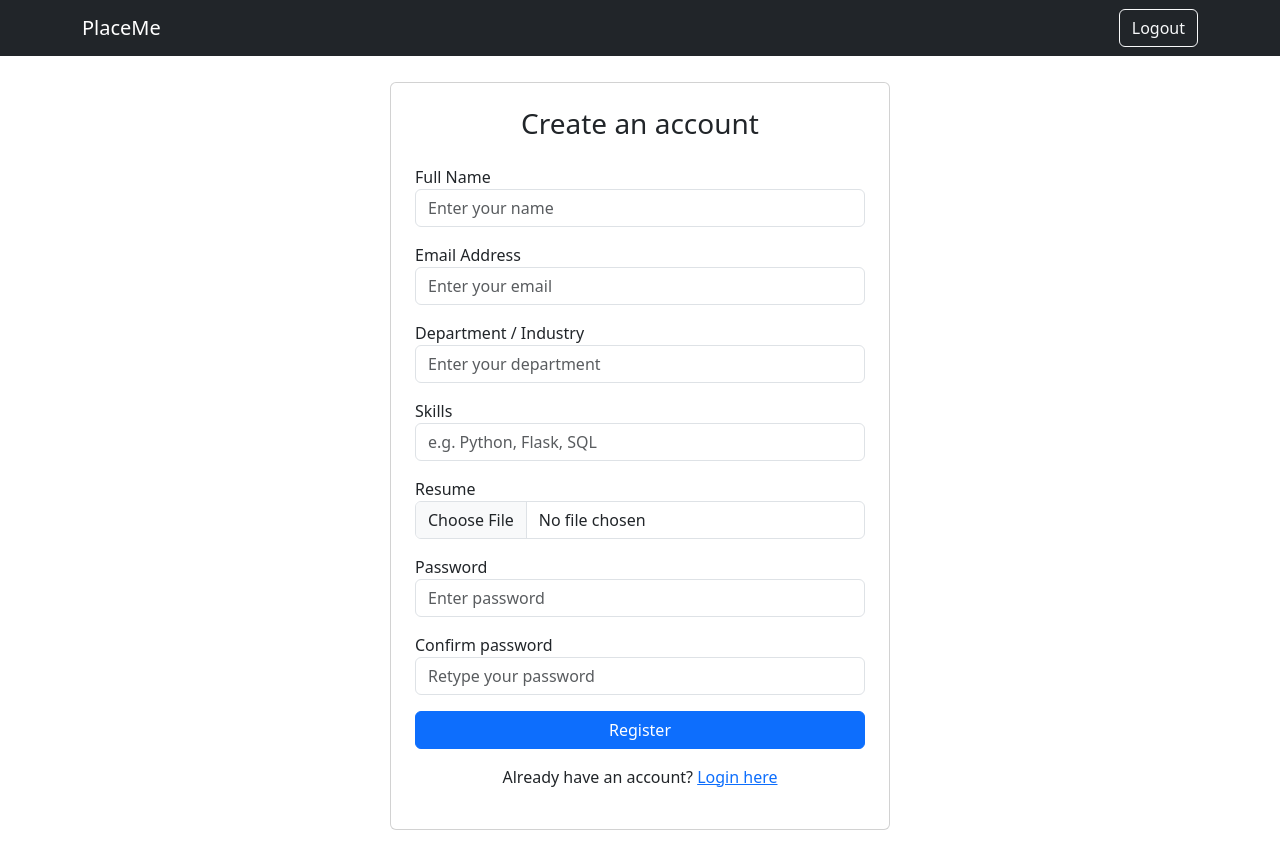
After one commit to 24f2008859/placement-portal-application, a Flask app: page /student_register in a window 1280 px wide. The commit adds this page. Run offline with Flask 3, Linux system fonts and the light colour scheme.

Commit message:
Milestone-PPA Student-Dashboard-Management

```diff
--- a/app.py
+++ b/app.py
@@ -13,6 +13,11 @@ app.app_context().push()
 
 @app.route("/", methods = ["GET", "POST"])
 def home():
+    return render_template("home.html")
+
+
+@app.route("/login", methods=["GET","POST"])
+def login():
     if request.method == "POST":
         email = request.form.get("email")
         password = request.form.get("password")
@@ -36,41 +41,57 @@ def home():
         else:
             flash("Invalid credentials")
     return render_template("login.html")
-
-
 @app.route("/logout")
 def logout():
     session.clear()
     flash("Logged out successfully!", "success")
     return redirect(url_for('home'))
 
-@app.route("/register", methods = ["GET", "POST"])
-def register():
+@app.route("/student_register", methods=["GET","POST"])
+def student_register():
     if request.method == "POST":
-        role = request.form.get("role")
+        name = request.form.get("name")
         email = request.form.get("email")
         password = request.form.get("password")
+        department = request.form.get("department")
+        skills = request.form.get("skills")
+        existing = Student.query.filter_by(email=email).first()
+        if existing:
+            flash("Email already registered!", "danger")
+        else:
+            new_student = Student(name=name, email=email, password=password, department=department, skills=skills)
+            file = request.files.get("resume")
+            if file and file.filename != "":
+                filename = f"student_{email}_{file.filename.replace(' ', '_')}"
+                file.save(os.path.join(app.config['UPLOAD_FOLDER'], filename))
+                new_student.resume = filename
+            db.session.add(new_student)
+            db.session.commit()
+            flash("Registration successful!", "success")
+            return redirect(url_for('home'))
+    return render_template("student_register.html")
+
+
+@app.route("/recruiter_register", methods=["GET","POST"])
+def recruiter_register():
+    if request.method == "POST":
         name = request.form.get("name")
-        department = request.form.get("department")
-        existing_user1 = Student.query.filter_by(email=email).first()
-        existing_user2 = Company.query.filter_by(email=email).first()
-        if existing_user1 or existing_user2:
-            flash("Email already registered", "danger" )
+        email = request.form.get("email")
+        password = request.form.get("password")
+        industry = request.form.get("industry")
+        website = request.form.get("website")
+        existing = Company.query.filter_by(email=email).first()
+        if existing:
+            flash("Email already registered!", "danger")
         else:
-            if role == 'student':
-                new_user = Student(name = name, email = email, password = password, department = department)
-                db.session.add(new_user)
-                db.session.commit()
-                flash("Registration successful", "success")
-                return redirect(url_for('home'))
-            elif role == 'recruiter':
-                website = request.form.get("website")
-                new_user = Company(name = name, email = email, password = password, website= website, industry= department)
-                db.session.add(new_user)
-                db.session.commit()
-                flash("Registration submitted! wait for Admin approval.", "success")
-                return redirect(url_for('home'))
-    return render_template("register.html")
+            new_recruiter = Company(name=name, email=email, password=password, industry=industry, website=website)
+            db.session.add(new_recruiter)
+            db.session.commit()
+            flash("Registration submitted! Wait for Admin approval.", "success")
+            return redirect(url_for('home'))
+    return render_template("recruiter_register.html")
+
+
 
 @app.route("/admin_dashboard")
 def admin_dashboard():
@@ -101,7 +122,7 @@ def admin_dashboard():
     if search_company:
         all_companies = Company.query.filter(
             Company.name.contains(search_company) |
-            Company.department.contains(search_company) |
+            Company.industry.contains(search_company) |
             Company.id == (int(search_company) if search_company.isdigit() else -1)
         ).all()
     else:
@@ -124,11 +145,15 @@ def student_dashboard():
         flash("Unauthorized access!", "danger")
         return redirect(url_for('home'))
     student = Student.query.get(session['student_id'])
-    approved_drives = Job.query.filter_by(status='approved').all()
     my_applications = Application.query.filter_by(student_id = student.id).all()
     applied_job_ids = [app.job_id for app in my_applications]
-
-    return render_template("student_dashboard.html", student=student, approved_drives = approved_drives, my_applications = my_applications, applied_job_ids = applied_job_ids)
+    search = request.args.get("search", "")
+    if search:
+        approved_drives = Job.query.filter(Job.status == 'approved', Job.title.contains(search) | Job.skills.contains(search) | Job.company.has(Company.name.contains(search))).all()
+    else:
+        approved_drives = Job.query.filter_by(status = 'approved').all()
+    notifications = Application.query.filter_by(student_id=student.id, notified=False).filter(Application.status != 'applied').all()
+    return render_template("student_dashboard.html", student=student, approved_drives = approved_drives, my_applications = my_applications, applied_job_ids = applied_job_ids, search=search, notifications=notifications)
 
 @app.route("/company_dashboard" )
 def company_dashboard():
@@ -207,6 +232,7 @@ def update_application(application_id):
     status = request.form.get("status")
     application = Application.query.get(application_id)
     application.status = status
+    application.notified = False
     db.session.commit()
     flash("Application status updated!", "success")
     return redirect(url_for('view_applications', drive_id = application.job_id))
@@ -241,7 +267,7 @@ def reject_drive(drive_id):
     if session.get('role') != 'admin':
         return redirect(url_for('home'))
     drive = Job.query.get(drive_id)
-    drive.status = 'approved'
+    drive.status = 'rejected'
     db.session.commit()
     flash("Drive rejected!", "danger")
     return redirect(url_for('admin_dashboard'))
@@ -259,20 +285,32 @@ def toggle_drive_status(drive_id):
     flash("Drive status updated!", "success")
     return redirect(url_for('company_dashboard'))
 
-@app.route("/upload_resume", methods=["POST"])
-def upload_resume():
+
+@app.route("/update_profile", methods=["GET","POST"])
+def update_profile():
     if session.get('role') != 'student':
         return redirect(url_for('home'))
-    student = Student.query.get((session['student_id']))
-    file = request.files.get("resume")
-    if file:
-        filename = f"student_{student.id}_{file.filename.replace(' ','_')}"
-        file.save(os.path.join(app.config['UPLOAD_FOLDER'], filename))
-        student.resume = filename
+    student = Student.query.get(session['student_id'])
+    if request.method == "POST":
+        student.name = request.form.get("name")
+        student.department = request.form.get("department")
+        student.skills = request.form.get("skills")
+        file = request.files.get("resume")
+        if file and file.filename != "":
+            filename = f"student_{student.id}_{file.filename.replace(' ','_')}"
+            file.save(os.path.join(app.config['UPLOAD_FOLDER'], filename))
+            student.resume = filename
         db.session.commit()
-        flash("Resume upload successfully", "success")
+        flash("Profile updated successfully!", "success")
+        return redirect(url_for('student_dashboard'))
+    return render_template("update_profile.html", student = student)
+
+@app.route("/mark_notified/<int:application_id>", methods=["POST"])
+def mark_notified(application_id):
+    application = Application.query.get(application_id)
+    application.notified = True
+    db.session.commit()
     return redirect(url_for('student_dashboard'))
-
 
 with app.app_context():
     db.create_all()
--- a/models.py
+++ b/models.py
@@ -16,7 +16,7 @@ class Company(db.Model):
     website = db.Column(db.String(200), nullable = True)
     is_approved = db.Column(db.Boolean, default = False)
     is_active = db.Column(db.Boolean, default=True)
-    department = db.Column(db.String(100), nullable = True)
+    industry = db.Column(db.String(100), nullable = True)
 
 class Student(db.Model):
     id = db.Column(db.Integer, primary_key = True)
@@ -26,6 +26,7 @@ class Student(db.Model):
     department = db.Column(db.String(100), nullable = False)
     is_active = db.Column(db.Boolean, default=True)
     resume = db.Column(db.String(200), nullable = True)
+    skills = db.Column(db.String(200), nullable = True)
 
 class Job(db.Model):
     id = db.Column(db.Integer, primary_key = True)
@@ -44,6 +45,7 @@ class Application(db.Model):
     student_id = db.Column(db.Integer, db.ForeignKey('student.id'))
     job_id = db.Column(db.Integer, db.ForeignKey('job.id'))
     status = db.Column(db.String(50), default = "applied")
+    notified = db.Column(db.Boolean, default = False)
     student = db.relationship('Student', backref='applications')
     job = db.relationship('Job', backref='applications')
 
--- a/seed.py
+++ b/seed.py
@@ -13,13 +13,13 @@ with app.app_context():
     # Companies
     c1 = Company(name="Google", email="google@test.com",
                 password="test123", website="google.com",
-                department="Software")
+                industry="Software")
     c2 = Company(name="Amazon", email="amazon@test.com",
                 password="test123", website="amazon.com",
-                department="E-Commerce")
+                industry="E-Commerce")
     c3 = Company(name="Infosys", email="infosys@test.com",
                 password="test123", website="infosys.com",
-                department="IT Services")
+                industry="IT Services")
 
     # Add all at once
     db.session.add_all([s1, s2, s3, c1, c2, c3])
--- a/templates/admin_dashboard.html
+++ b/templates/admin_dashboard.html
@@ -160,7 +160,7 @@
                 <th>Name</th>
                 <th>Email</th>
                 <th>Website</th>
-                <th>Department</th>
+                <th>Industry</th>
                 <th>Approved</th>
                 <th>Status</th>
                 <th>Actions</th>
@@ -173,7 +173,7 @@
                 <td>{{ company.name }}</td>
                 <td>{{ company.email }}</td>
                 <td>{{ company.website }}</td>
-                <td>{{ company.department }}</td>
+                <td>{{ company.industry }}</td>
                 <td>{{ "Yes" if company.is_approved else "No" }}</td>
                 <td>{{ "Active" if company.is_active else "Blacklisted" }}</td>
                 <td>
--- a/templates/login.html
+++ b/templates/login.html
@@ -1,7 +1,7 @@
 {% extends "base.html" %}
 {% block title %}Login | PlaceMe{% endblock %}
 {% block content %}
-    <form action="{{ url_for('home') }}" method="POST">
+    <form action="{{ url_for('login') }}" method="POST">
             <div class="d-flex justify-content-center align-items-center vh-100">
                 <div class="card p-4" style="width: 380px;">
                     <h3 class="text-center mb-4">Login</h3>
@@ -18,7 +18,7 @@
                         <label class="form-check-label" for = "remeber">Remember me</label>
                     </div>
                     <button type="submit" class="btn btn-primary w-100">Login</button>
-                    <p class="text-center mt-3">Don't have account? <a href="{{ url_for('register') }}">Register here</a></p>
+                    <p class="text-center mt-3">Don't have account? <a href="{{ url_for('student_register') }}">Register here</a></p>
                 </div>
             </div>
     </form>
--- /dev/null
+++ b/templates/student_register.html
@@ -0,0 +1,43 @@
+{% extends "base.html" %}
+{% block title %}Student Register | PlaceMe{% endblock %}
+{% block content %}
+    <form action="{{ url_for('student_register') }}" method = "POST" enctype="multipart/form-data">
+        <input type="hidden" name="role" value="student">
+        <div class="d-flex justify-content-center align-items-center vh-100">
+            <div class="card p-4" style="width: 500px;">
+                    <h3 class="text-center mb-4">Create an account</h3>
+
+                    <div class="mb-3">
+                        <label for="full-name">Full Name</label>
+                        <input type="text" class="form-control" id="full-name" name = "name" placeholder="Enter your name">
+                    </div>
+                    <div class="mb-3">
+                        <label for="email">Email Address</label>
+                        <input type="email" class="form-control" id="email" name = "email" placeholder="Enter your email">
+                    </div>
+                    <div class="mb-3">
+                        <label for="department">Department / Industry</label>
+                        <input type="text" class="form-control" id="department" name = "department" placeholder="Enter your department">
+                    </div>
+                    <div class="mb-3">
+                        <label>Skills</label>
+                        <input type="text" class="form-control" name="skills" placeholder="e.g. Python, Flask, SQL">
+                    </div>
+                    <div class="mb-3">
+                        <label>Resume</label>
+                        <input type="file" class="form-control" name="resume" accept=".pdf">
+                    </div>
+                    <div class="mb-3">
+                        <label for="password">Password</label>
+                        <input type="password" class="form-control" id="password" name = "password" placeholder="Enter password">
+                    </div>
+                    <div class="mb-3">
+                        <label for="confirm-password">Confirm password</label>
+                        <input type="password" class="form-control" id="confirm-password" name = "confirm-password" placeholder="Retype your password">
+                    </div>
+                    <button type="submit" class="btn btn-primary w-100">Register</button>
+                    <p class="text-center mt-3">Already have an account? <a href="{{url_for ('login') }}">Login here</a></p>
+            </div>
+        </div>
+    </form>
+{% endblock %}
```
Also changed, not shown: templates/home.html (+18 -0 lines), templates/recruiter_register.html (renamed from templates/register.html, +14 -19 lines), templates/student_dashboard.html (+24 -16 lines), templates/update_profile.html (added, +40 -0 lines), 3 other files.
